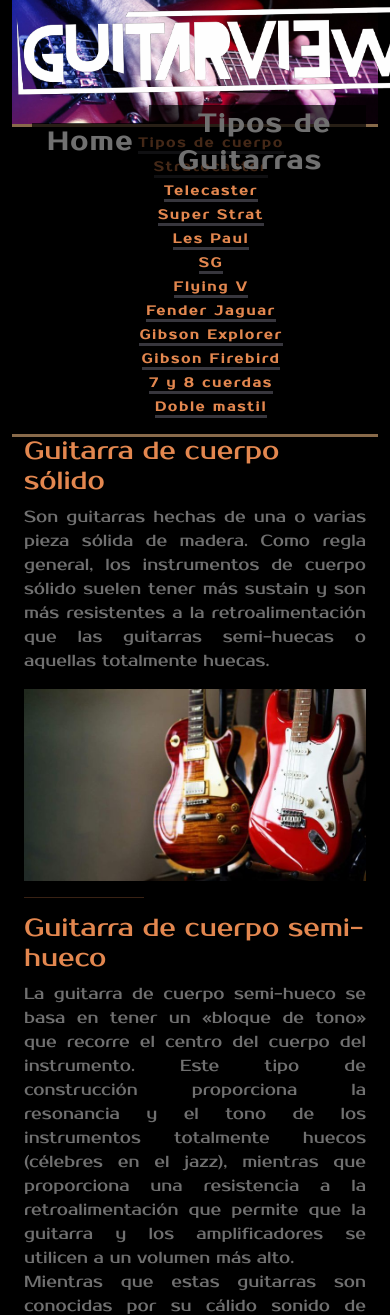
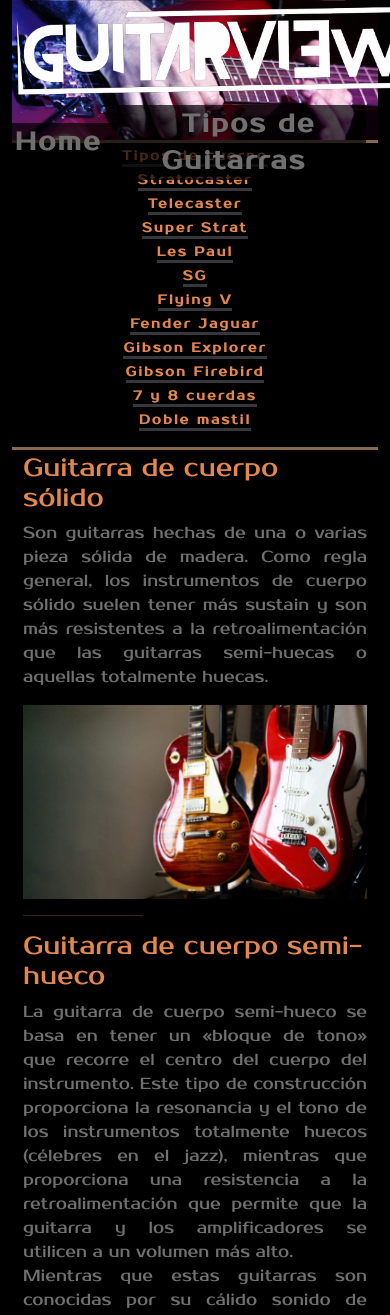
Before and after one commit to No-Country/C4-02-T, a PHP site: page /caracteristicas.php in a window 390 px wide, after a click on "Tipos de cuerpo". Shown: the top 1315 px of the page. Run offline with PHP 8.4, Linux system fonts and the light colour scheme.

Commit message:
cambios navbar y responsive

```diff
--- a/css/style.css
+++ b/css/style.css
@@ -31,7 +31,7 @@ h2{
 
 .borde_nav{
     border-bottom: 3px solid #886a4a;
-    padding-top: 1%;
+
 }
 a{
     text-decoration: none;
@@ -74,6 +74,7 @@ header{
 .navGuitar{
     display: flex;
     justify-content: space-around;
+    width: 100%;
 }
 header.abajo{
     background-color: rgba(0, 0, 0, 0.7);
@@ -88,12 +89,17 @@ nav{
     display: flex;
     justify-content: center;
     align-items: center;
+
+}
+div .nav_{
+    width: 100%;
 }
 header ul, .navGuitar ul{
     position: relative;
     display: flex;
     justify-content: center;
     align-items: center;
+    padding-left: 0;
 }
 header ul li, .navGuitar ul li{
     list-style: none;
@@ -112,7 +118,7 @@ header ul li a:hover, .navGuitar ul li a:hover{
 .navGuitar ul li a{
     position: relative;
     transition: 0.7s;
-    margin: 0 15px;
+    margin: 0 5px;
     color: #E3874F;
     letter-spacing: 2px;
     font-weight: 600;
@@ -131,6 +137,9 @@ header ul li a{
     transition: 0.7s;
     text-decoration: none;
 }
+.padding_texto{
+    padding: 1% 3%;
+}
 .back_nav{
     position: relative;
     width: 100%;
@@ -143,3 +152,9 @@ header .logo{
     position: relative;
 
 }
+
+@media only screen and (max-width: 800px) {
+    .back_nav{
+        height:17vh;
+    }
+}
```
Also changed, not shown: index.php (+7 -7 lines).
